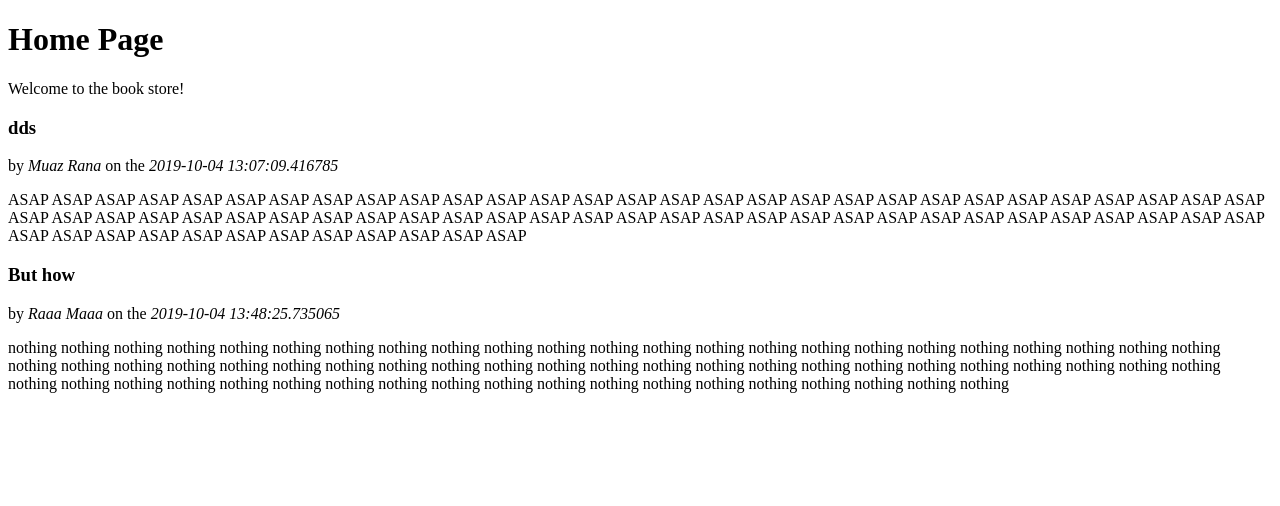
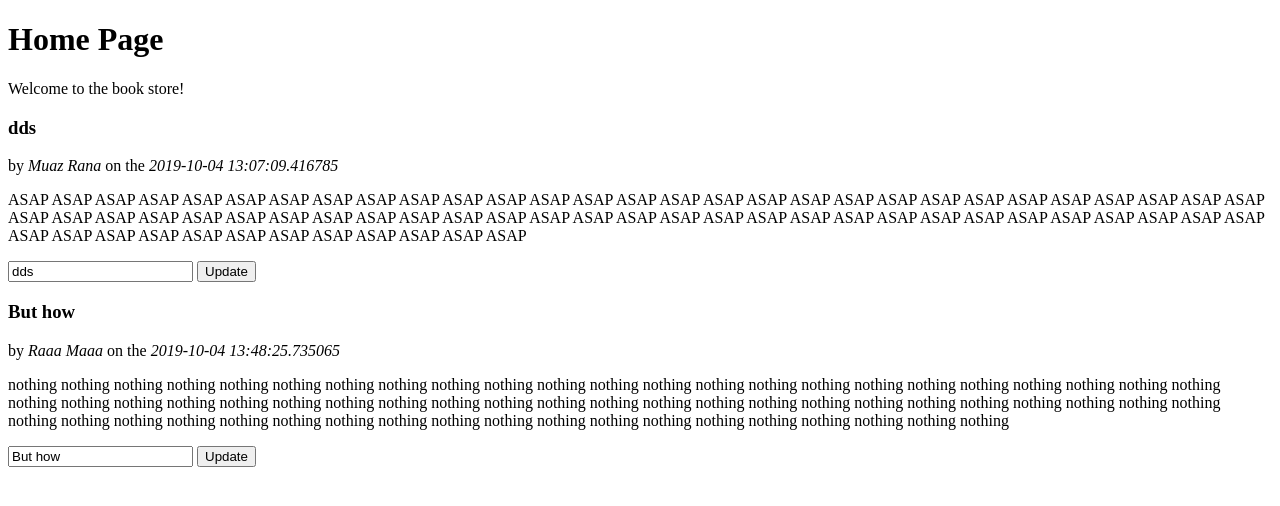
Before and after one commit to muazrana/Individualproject, a Flask app: page / in a window 1280 px wide. Shown: the part 26-532 px from the top of the page. Run offline with Flask 2, Linux system fonts and the light colour scheme; data comes from the database, SQL or seed files in the repository; both versions use the stored data as it was after the commit.

Commit message:
update is now kind of working

```diff
--- a/Flask_App/application/routes.py
+++ b/Flask_App/application/routes.py
@@ -77,3 +77,12 @@ def account():
 		form.first_name.data = current_user.first_name
 		form.last_name.data = current_user.last_name
 	return render_template('account.html', title='Account', form=form)
+
+@app.route("/update", methods=['GET', 'POST'])
+def update():
+	newtitle = request.form.get("newtitle")
+	oldtitle = request.form.get("oldtitle")
+	book = Posts.query.filter_by(title=oldtitle).first()
+	book.title = newtitle
+	db.session.commit()
+	return redirect("/")
--- a/Flask_App/application/templates/home.html
+++ b/Flask_App/application/templates/home.html
@@ -8,6 +8,11 @@
 			<span>by <i>{{ post.author.first_name }} {{ post.author.last_name }}</i></span>
 			<span>on the <i>{{ post.date_posted }}</i></span>
 			<p> {{ post.content }}</p>
+			<form method="POST" action=" ./update">
+				<input type="hidden" value="{{post.title}}" name="oldtitle">
+				<input type ="text" value="{{post.title}}" name="newtitle">
+				<input type="submit" value="Update">
+			</form>
 		</div>
 	{% endfor %}
 
```
Also changed, not shown: Flask_App/application/site.db.
